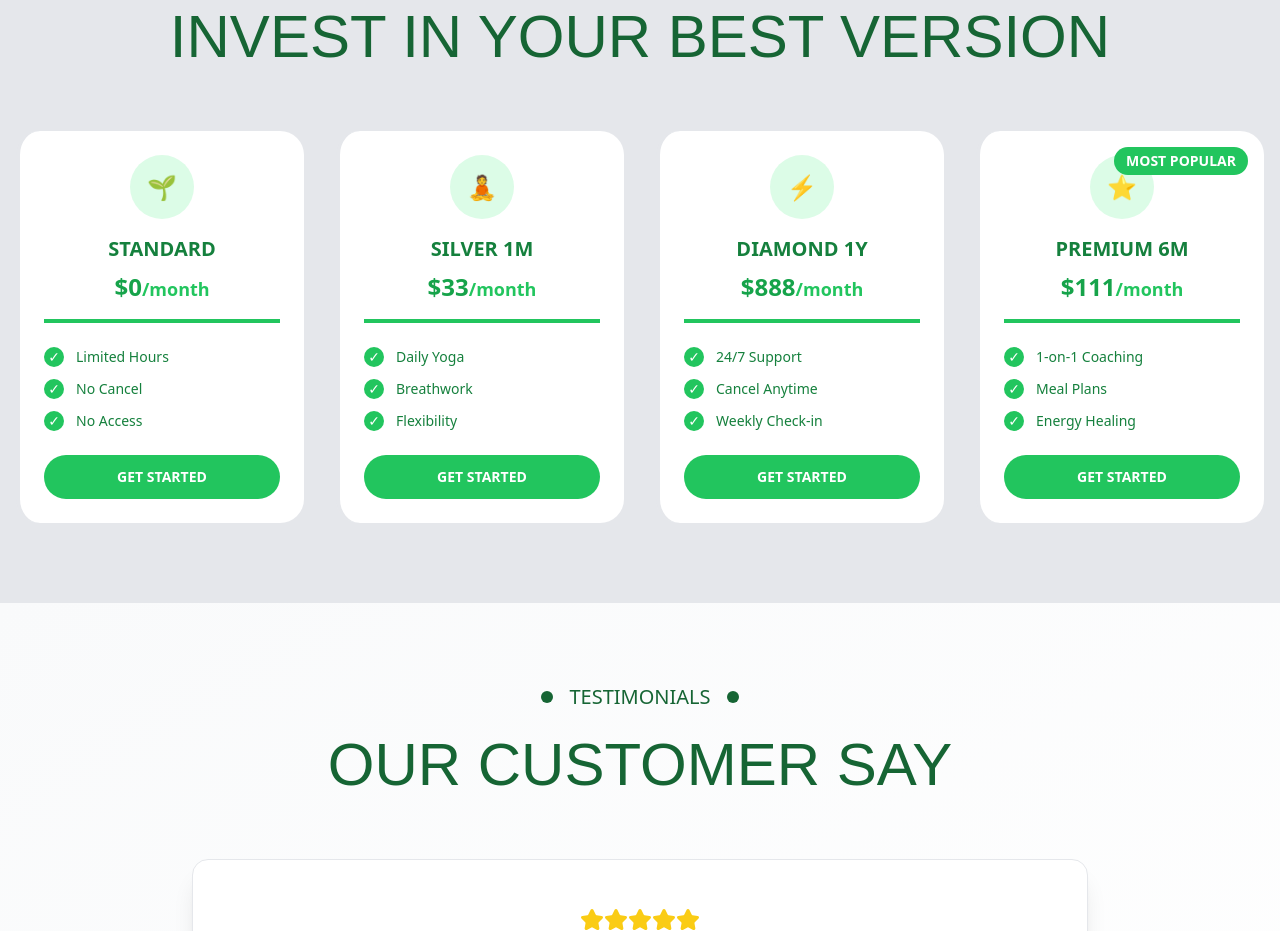
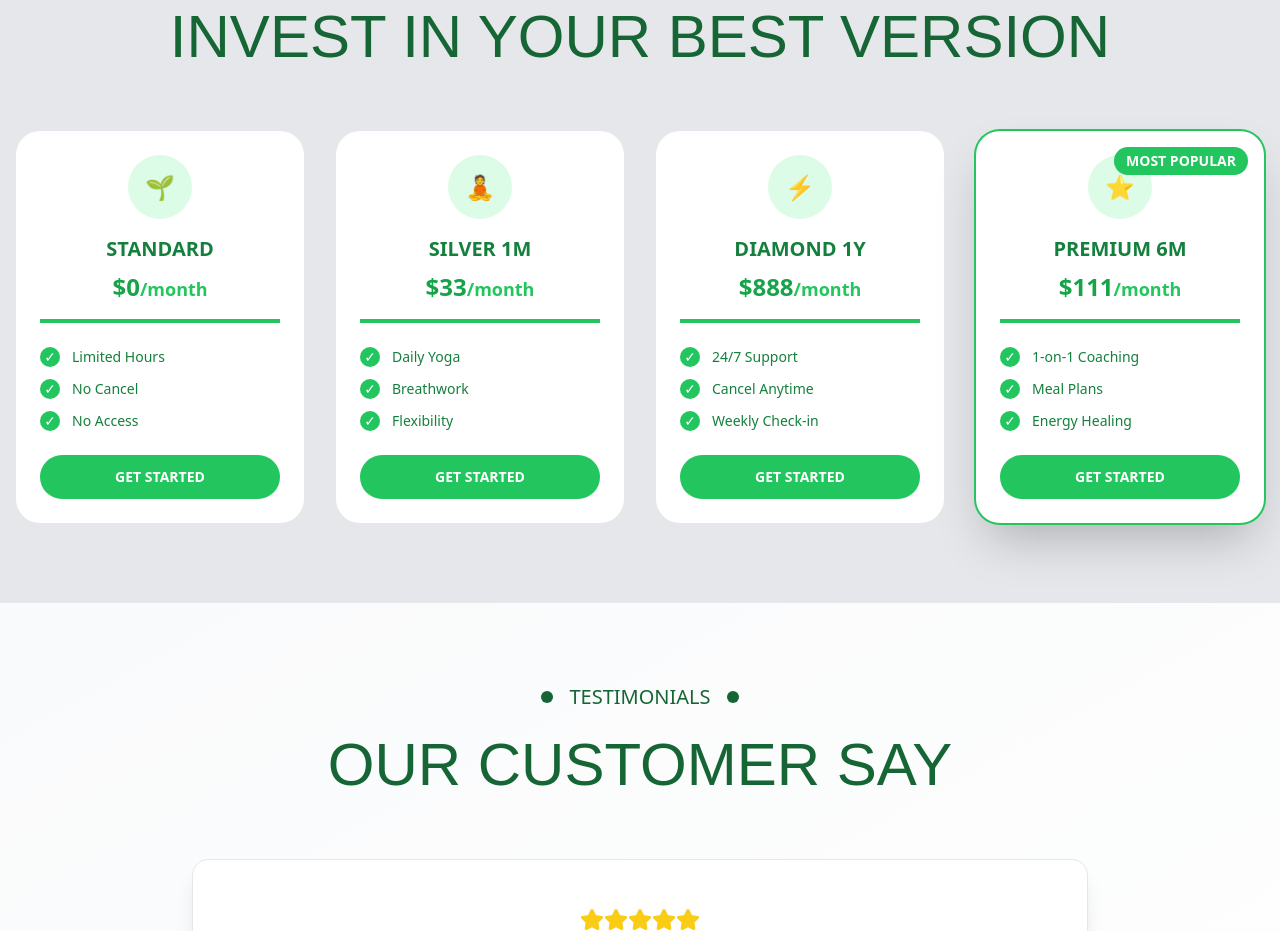
Before and after one commit to AungMinKo-tech/react_yoga_project, a React (Create React App) app: page /programs in a window 1280 px wide. Shown: the part 3320-4251 px from the top of the page. Built offline with nearby package versions, Linux system fonts and the light colour scheme.

Commit message:
Update OurProgram.jsx

```diff
--- a/src/pages/OurProgram.jsx
+++ b/src/pages/OurProgram.jsx
@@ -146,8 +146,7 @@ const OurProgram = () => {
             ].map((service) => (
               <div
                 key={service.id}
-                className={`service-item rounded-lg border border-gray-200 p-6 cursor-pointer transition-all ${
-                  activeService === service.id ? 'bg-green-500 text-white shadow-lg' : 'hover:bg-green-100'
+                className={`service-item rounded-lg border border-gray-200 p-6 cursor-pointer transition-all ${activeService === service.id ? 'bg-green-500 text-white shadow-lg' : 'hover:bg-green-100'
                   }`}
                 onClick={() => showContent(service.id)}
               >
@@ -251,7 +250,7 @@ const OurProgram = () => {
             { title: 'DIAMOND 1Y', price: 888, emoji: '⚡', features: ['24/7 Support', 'Cancel Anytime', 'Weekly Check-in'] },
             { title: 'PREMIUM 6M', price: 111, emoji: '⭐', features: ['1-on-1 Coaching', 'Meal Plans', 'Energy Healing'], popular: true }
           ].map((plan, index) => (
-            <div key={index} className={`comparison-card rounded-3xl border-l-4  bg-white p-6 relative hover:shadow-xl transition-all ${plan.popular ? '' : ''}`}>
+            <div key={index} className={`comparison-card rounded-3xl border-l-1 border-green-500 bg-white p-6 relative hover:shadow-xl transition-all ${plan.popular ? 'ring-2 ring-green-500 shadow-2xl' : ''}`}>
               {plan.popular && <div className="absolute top-4 right-4 bg-green-500 text-white px-3 py-1 rounded-full text-sm font-bold">MOST POPULAR</div>}
               <div className="mb-6 text-center">
                 <div className="mx-auto mb-4 flex h-16 w-16 items-center justify-center rounded-full bg-green-100 text-2xl">
```
Lines whose indentation alone changed are shown as unchanged.
